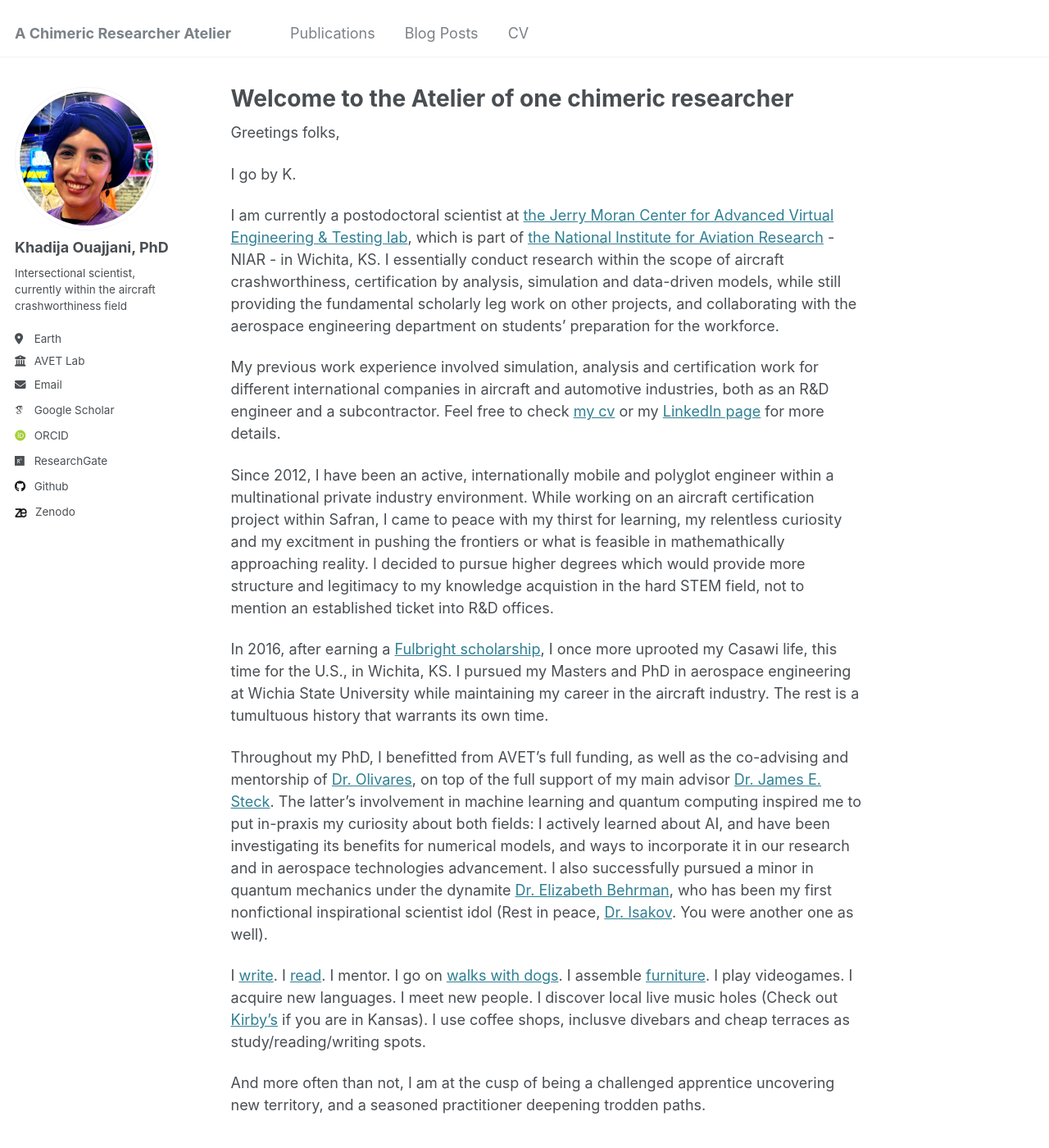
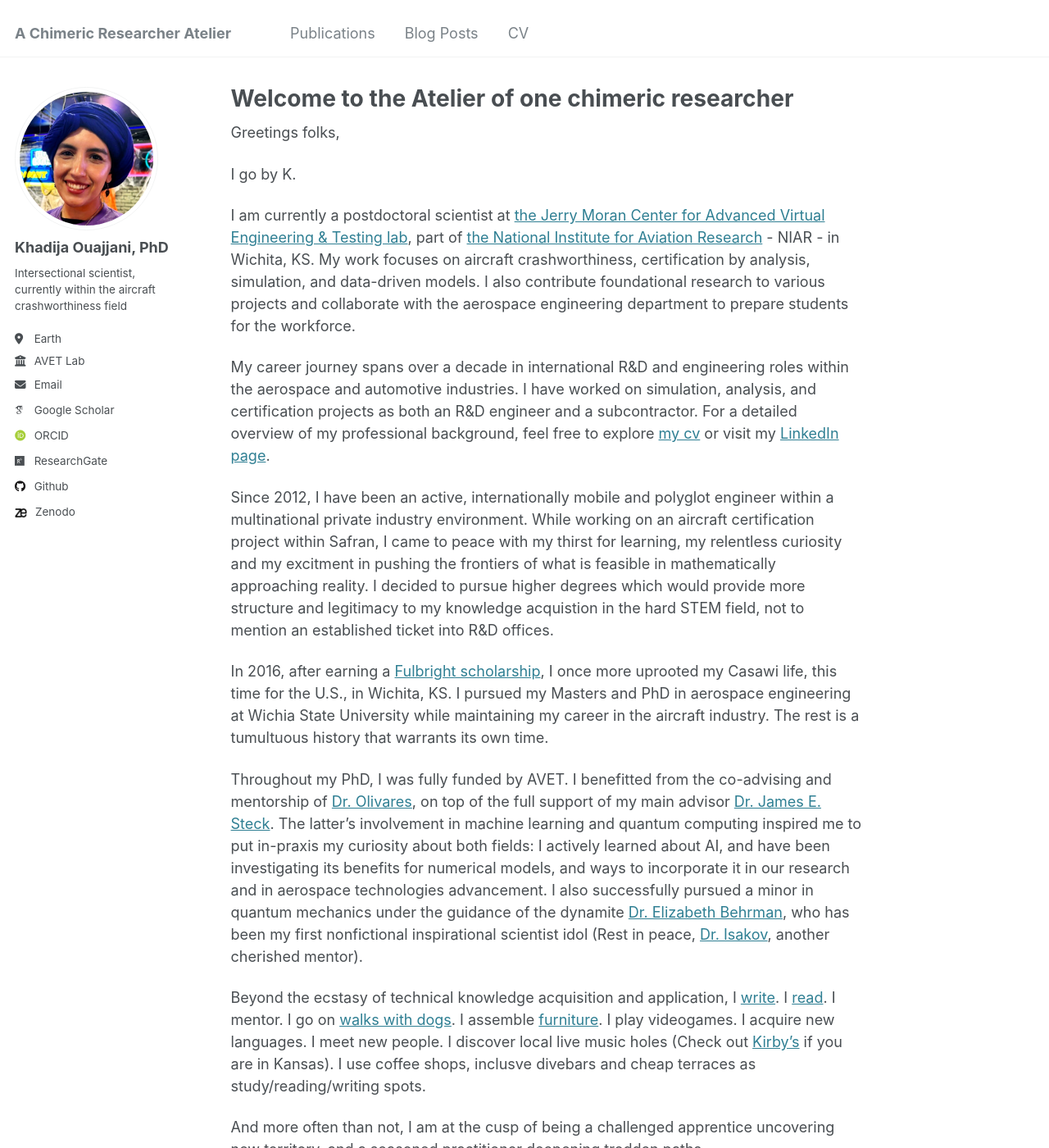
Before and after one commit to drko-curius/drko-curius.github.io, a Jekyll site: the page built from _pages/about.md, in a window 1280 px wide and 1400 px high. Shown: the whole window at 82% size. Built offline with Jekyll 4.4.1, drawn with Linux system fonts in a browser that asks for light colours; some web fonts are replaced.

Commit message:
Update about.md

```diff
--- a/_pages/about.md
+++ b/_pages/about.md
@@ -12,16 +12,16 @@ Greetings folks,
 
 I go by K.
 
-I am currently a postodoctoral scientist at [the Jerry Moran Center for Advanced Virtual Engineering & Testing lab](https://www.wichita.edu/industry_and_defense/NIAR/Laboratories/avet/avet.php), which is part of [the National Institute for Aviation Research](https://www.wichita.edu/industry_and_defense/NIAR/) - NIAR - in Wichita, KS. I essentially conduct research within the scope of aircraft crashworthiness, certification by analysis, simulation and data-driven models, while still providing the fundamental scholarly leg work on other projects, and collaborating with the aerospace engineering department on students' preparation for the workforce.
+I am currently a postdoctoral scientist at [the Jerry Moran Center for Advanced Virtual Engineering & Testing lab](https://www.wichita.edu/industry_and_defense/NIAR/Laboratories/avet/avet.php), part of [the National Institute for Aviation Research](https://www.wichita.edu/industry_and_defense/NIAR/) - NIAR - in Wichita, KS. My work focuses on aircraft crashworthiness, certification by analysis, simulation, and data-driven models. I also contribute foundational research to various projects and collaborate with the aerospace engineering department to prepare students for the workforce.
 
-My previous work experience involved simulation, analysis and certification work for different international companies in aircraft and automotive industries, both as an R&D engineer and a subcontractor. Feel free to check [my cv](https://drko-curius.github.io/cv/) or my [LinkedIn page](https://www.linkedin.com/in/khadijaouajjani/) for more details.
+My career journey spans over a decade in international R&D and engineering roles within the aerospace and automotive industries. I have worked on simulation, analysis, and certification projects as both an R&D engineer and a subcontractor. For a detailed overview of my professional background, feel free to explore [my cv](https://drko-curius.github.io/cv/) or visit my [LinkedIn page](https://www.linkedin.com/in/khadijaouajjani/).
 
-Since 2012, I have been an active, internationally mobile and polyglot engineer within a multinational private industry environment. While working on an aircraft certification project within Safran, I came to peace with my thirst for learning, my relentless curiosity and my excitment in pushing the frontiers or what is feasible in mathemathically approaching reality. I decided to pursue higher degrees which would provide more structure and legitimacy to my knowledge acquistion in the hard STEM field, not to mention an established ticket into R&D offices.
+Since 2012, I have been an active, internationally mobile and polyglot engineer within a multinational private industry environment. While working on an aircraft certification project within Safran, I came to peace with my thirst for learning, my relentless curiosity and my excitment in pushing the frontiers of what is feasible in mathematically approaching reality. I decided to pursue higher degrees which would provide more structure and legitimacy to my knowledge acquistion in the hard STEM field, not to mention an established ticket into R&D offices.
 
 In 2016, after earning a [Fulbright scholarship](https://us.fulbrightonline.org/), I once more uprooted my Casawi life, this time for the U.S., in Wichita, KS. I pursued my Masters and PhD in aerospace engineering at Wichia State University while maintaining my career in the aircraft industry. The rest is a tumultuous history that warrants its own time.
 
-Throughout my PhD, I benefitted from AVET's full funding, as well as the co-advising and mentorship of [Dr. Olivares](https://www.researchgate.net/profile/Gerardo-Olivares-6), on top of the full support of my main advisor [Dr. James E. Steck](https://www.researchgate.net/profile/James-Steck). The latter's involvement in machine learning and quantum computing inspired me to put in-praxis my curiosity about both fields: I actively learned about AI, and have been investigating its benefits for numerical models, and ways to incorporate it in our research and in aerospace technologies advancement. I also successfully pursued a minor in quantum mechanics under the dynamite [Dr. Elizabeth Behrman](https://www.researchgate.net/profile/Elizabeth-Behrman), who has been my first nonfictional inspirational scientist idol (Rest in peace, [Dr. Isakov](https://www.researchgate.net/profile/Victor-Isakov). You were another one as well).
+Throughout my PhD, I was fully funded by AVET. I benefitted from the co-advising and mentorship of [Dr. Olivares](https://www.researchgate.net/profile/Gerardo-Olivares-6), on top of the full support of my main advisor [Dr. James E. Steck](https://www.researchgate.net/profile/James-Steck). The latter's involvement in machine learning and quantum computing inspired me to put in-praxis my curiosity about both fields: I actively learned about AI, and have been investigating its benefits for numerical models, and ways to incorporate it in our research and in aerospace technologies advancement. I also successfully pursued a minor in quantum mechanics under the guidance of the dynamite [Dr. Elizabeth Behrman](https://www.researchgate.net/profile/Elizabeth-Behrman), who has been my first nonfictional inspirational scientist idol (Rest in peace, [Dr. Isakov](https://www.researchgate.net/profile/Victor-Isakov), another cherished mentor).
 
-I [write](https://www.hurrytothecapsule.com/). I [read](https://app.thestorygraph.com/profile/exupere). I mentor. I go on [walks with dogs](https://beautiesandbeasts.org/). I assemble [furniture](https://www.rescue.org/united-states/wichita-ks). I play videogames. I acquire new languages. I meet new people. I discover local live music holes (Check out [Kirby's](https://kirbysbeerstore.com/) if you are in Kansas). I use coffee shops, inclusve divebars and cheap terraces as study/reading/writing spots.
+Beyond the ecstasy of technical knowledge acquisition and application, I [write](https://www.hurrytothecapsule.com/). I [read](https://app.thestorygraph.com/profile/exupere). I mentor. I go on [walks with dogs](https://beautiesandbeasts.org/). I assemble [furniture](https://www.rescue.org/united-states/wichita-ks). I play videogames. I acquire new languages. I meet new people. I discover local live music holes (Check out [Kirby's](https://kirbysbeerstore.com/) if you are in Kansas). I use coffee shops, inclusve divebars and cheap terraces as study/reading/writing spots.
 
 And more often than not, I am at the cusp of being a challenged apprentice uncovering new territory, and a seasoned practitioner deepening trodden paths.
```
